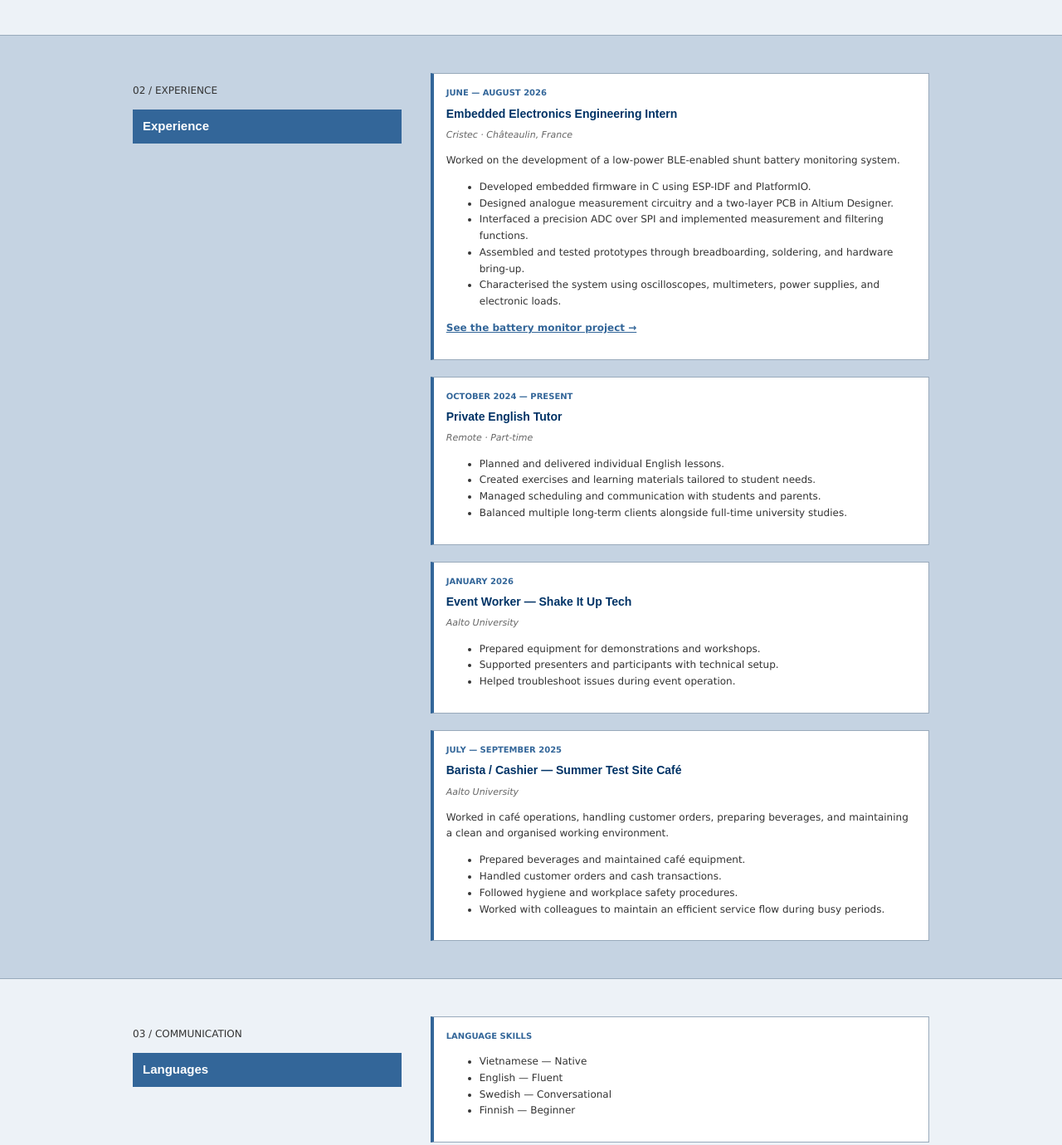
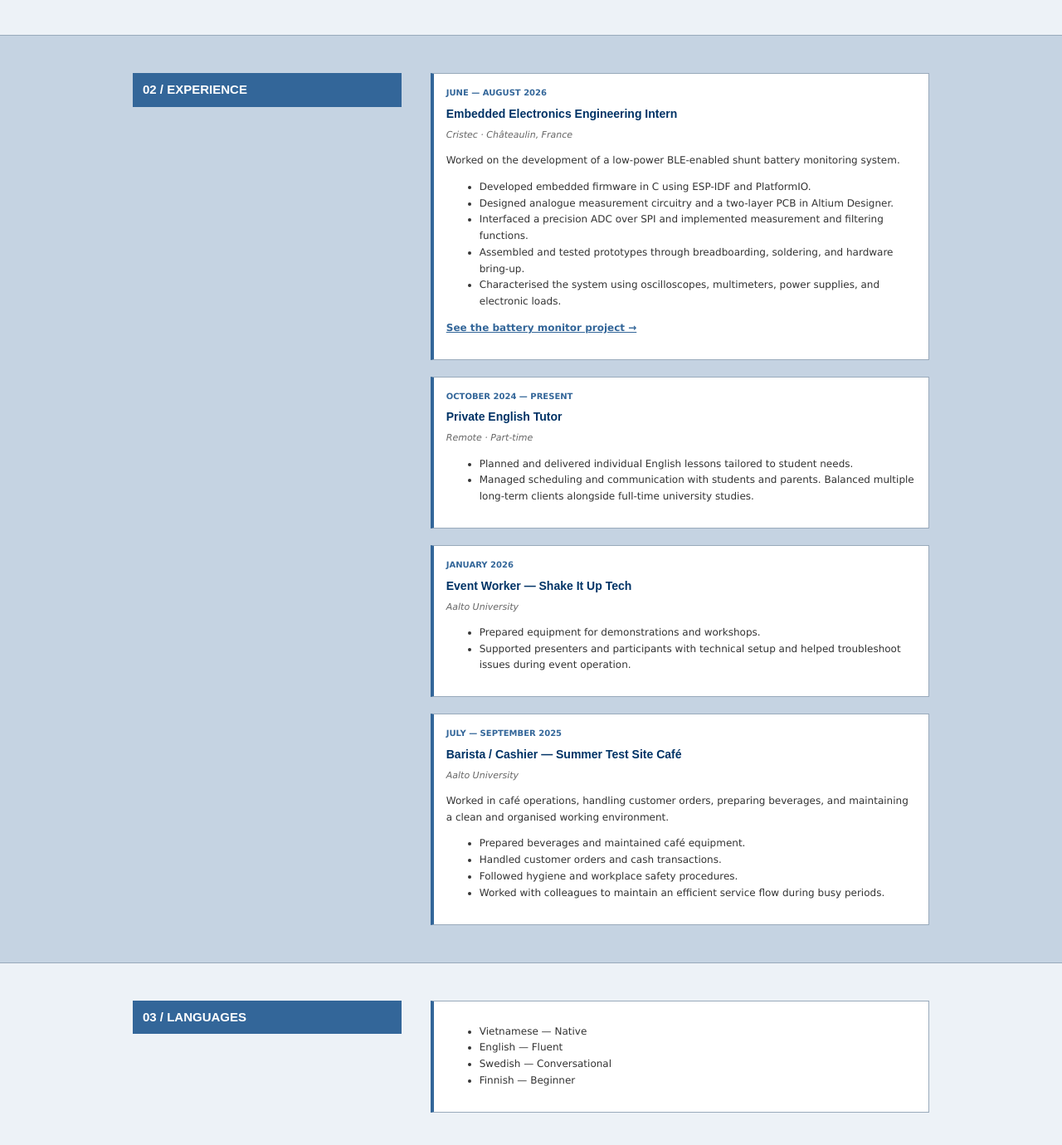
Before and after one commit to nguyenle1004/portfolio, a plain HTML site: page background.html in a window 1280 px wide. Shown: the part 823-2203 px from the top of the page at 83% size. Drawn offline with Linux system fonts and the light colour scheme.

Commit message:
Update background.html

```diff
--- a/background.html
+++ b/background.html
@@ -77,10 +77,7 @@
             <div class="section-container timeline-layout">
 
                 <div class="timeline-heading">
-
-                    <p class="eyebrow">01 / LEARNING</p>
-
-                    <h2>Education</h2>
+                    <h2>01 / EDUCATION</h2>
 
                 </div>
 
@@ -177,10 +174,7 @@
             <div class="section-container timeline-layout">
 
                 <div class="timeline-heading">
-
-                    <p class="eyebrow">02 / EXPERIENCE</p>
-
-                    <h2>Experience</h2>
+                    <h2>02 / EXPERIENCE</h2>
 
                 </div>
 
@@ -241,10 +235,8 @@
                             </p>
 
                             <ul>
-                                <li>Planned and delivered individual English lessons.</li>
-                                <li>Created exercises and learning materials tailored to student needs.</li>
-                                <li>Managed scheduling and communication with students and parents.</li>
-                                <li>Balanced multiple long-term clients alongside full-time university studies.</li>
+                                <li>Planned and delivered individual English lessons tailored to student needs.</li>
+                                <li>Managed scheduling and communication with students and parents. Balanced multiple long-term clients alongside full-time university studies.</li>
                             </ul>
 
                         </div>
@@ -268,8 +260,7 @@
 
                             <ul>
                                 <li>Prepared equipment for demonstrations and workshops.</li>
-                                <li>Supported presenters and participants with technical setup.</li>
-                                <li>Helped troubleshoot issues during event operation.</li>
+                                <li>Supported presenters and participants with technical setup and helped troubleshoot issues during event operation.</li>
                             </ul>
 
                         </div>
@@ -324,20 +315,13 @@
 
                 <div class="timeline-heading">
 
-                    <p class="eyebrow">03 / COMMUNICATION</p>
-
-                    <h2>Languages</h2>
+                    <h2>03 / LANGUAGES</h2>
 
                 </div>
-
 
                 <div class="timeline-list">
 
                     <article class="timeline-item">
-
-                        <div class="timeline-date">
-                            LANGUAGE SKILLS
-                        </div>
 
                             <ul>
                                 <li>Vietnamese — Native</li>
@@ -355,7 +339,6 @@
             </div>
 
         </section>
-
 
     </main>
 
```
